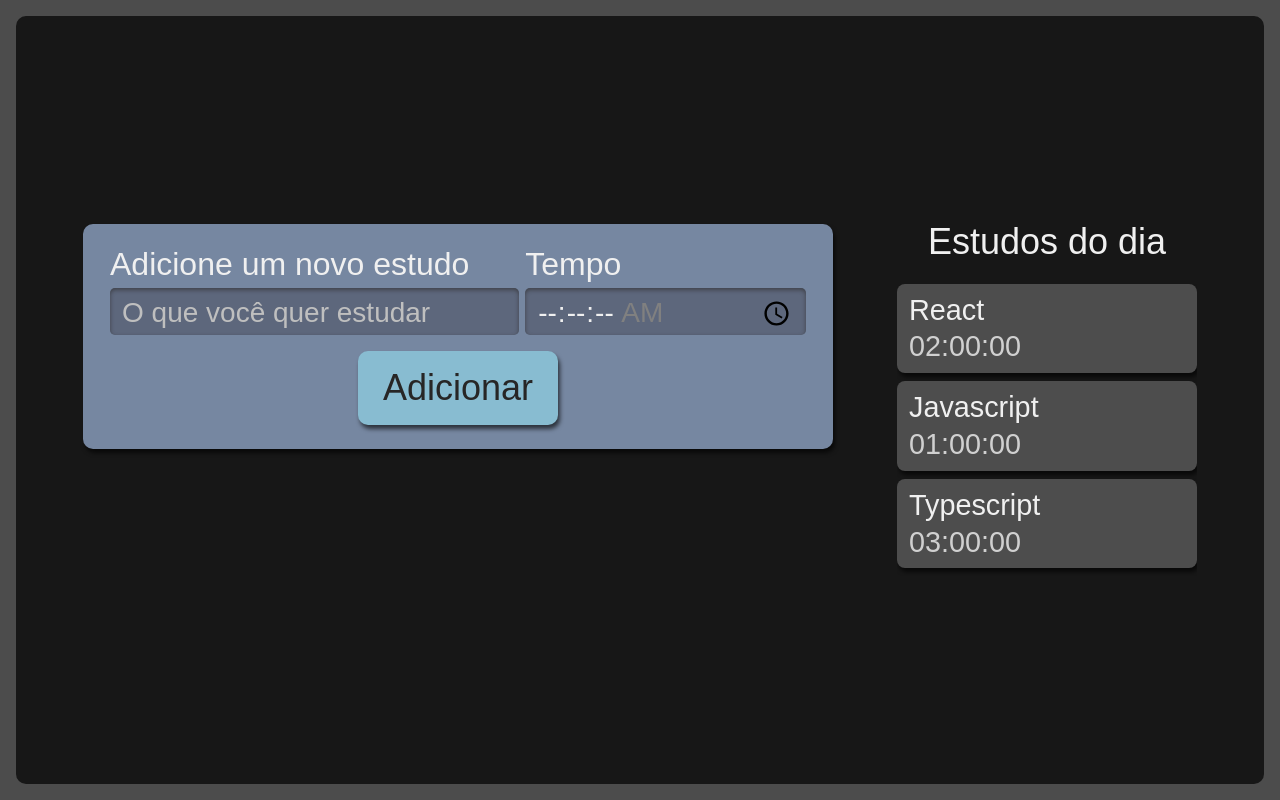
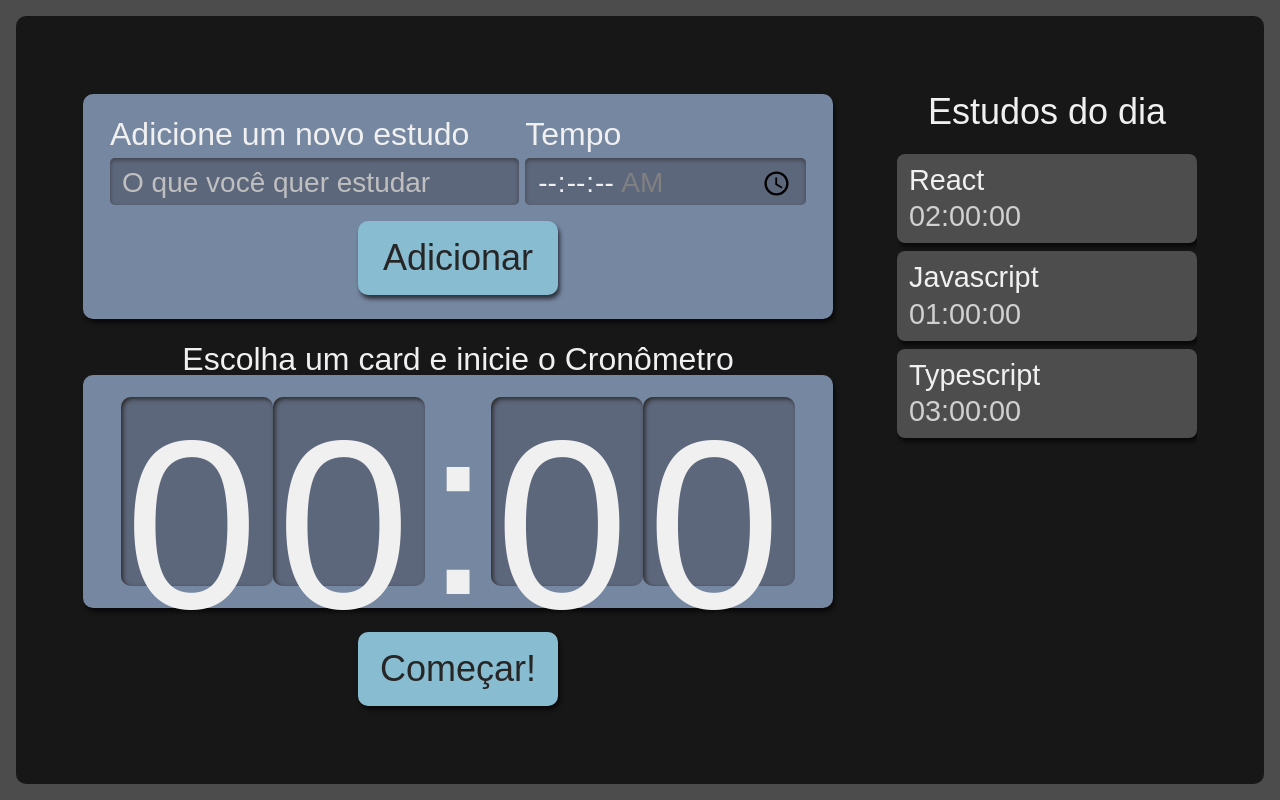
Before and after one commit to filipemot/React_escrevendo_Typescript_alura, a React (Create React App) app in the folder alura-studies/: page / in a window 1280 px wide. Built offline with nearby package versions, Linux system fonts and the light colour scheme.

Commit message:
Aula 4 - Props

```diff
--- a/alura-studies/src/pages/App.tsx
+++ b/alura-studies/src/pages/App.tsx
@@ -2,6 +2,7 @@ import React from 'react';
 import Formulario from '../components/Formulario';
 import Lista from '../components/Lista';
 import style from './App.module.scss'
+import Cronometro from '../components/Cronometro';
 
 function App() {
 
@@ -9,6 +10,7 @@ function App() {
     <div className={style.AppStyle}>
       <Formulario />
       <Lista/>
+      <Cronometro/>
     </div>
   );
 }
```
